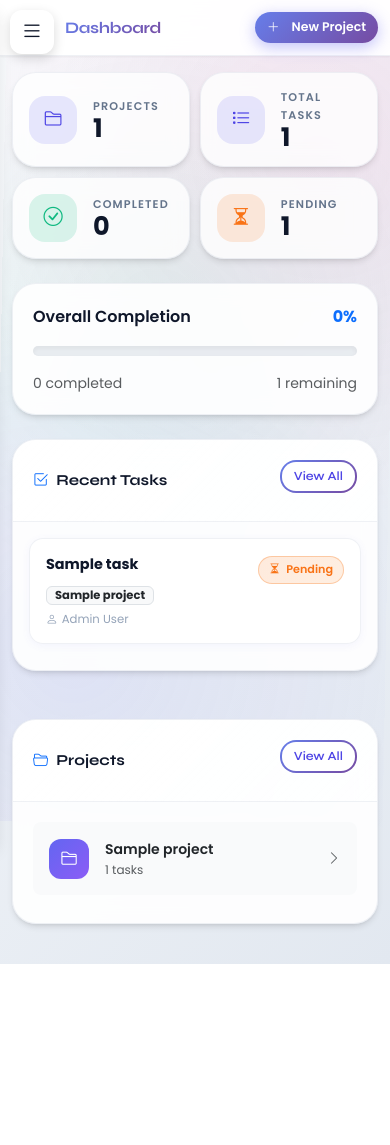
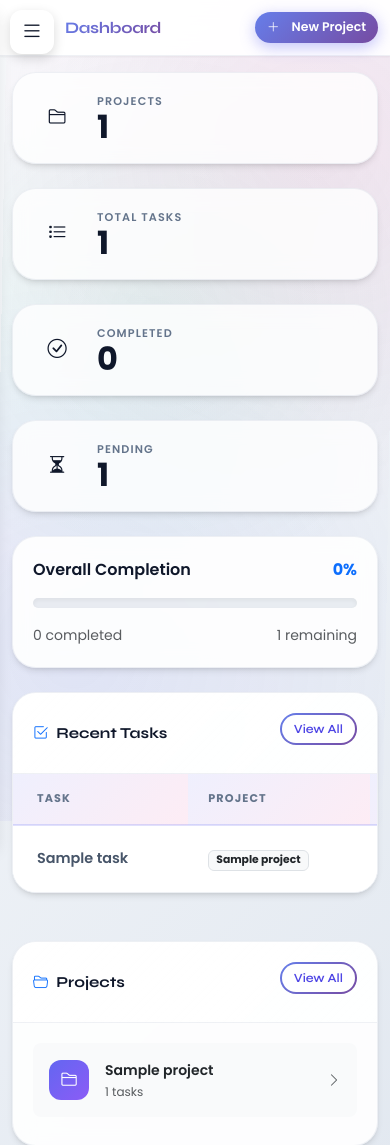
Before and after one commit to shikhakshetri29-alt/projectflow-app, a PHP site: page /dashboard/index.php in a window 390 px wide. Shown: the top 1145 px of the page. Before the commit the page ends 964 px from the top, so only its background shows below. Run offline with PHP 8.4, Linux system fonts and the light colour scheme; a user stored in the database is signed in; data comes from the database, SQL or seed files in the repository; tables that the repository leaves empty hold one stand-in row (values such as "Sample post").

Commit message:
Update index.php

```diff
--- a/php-pmapp/dashboard/index.php
+++ b/php-pmapp/dashboard/index.php
@@ -6,6 +6,7 @@ requireLogin();
 $user = getCurrentUser();
 
 if (isAdmin()) {
+    // Admin sees global stats
     $stats = $conn->query("
         SELECT
             (SELECT COUNT(*) FROM projects)                        AS total_projects,
@@ -14,6 +15,7 @@ if (isAdmin()) {
             (SELECT COUNT(*) FROM tasks WHERE status='pending')    AS pending_tasks
     ")->fetch_assoc();
 
+    // Recent tasks
     $recentTasks = $conn->query("
         SELECT t.*, p.title AS project_title, u.name AS assignee_name
         FROM tasks t
@@ -23,6 +25,7 @@ if (isAdmin()) {
         LIMIT 8
     ");
 
+    // Recent projects
     $recentProjects = $conn->query("
         SELECT p.*, u.name AS creator_name,
                (SELECT COUNT(*) FROM tasks WHERE project_id = p.id) AS task_count
@@ -32,6 +35,7 @@ if (isAdmin()) {
         LIMIT 6
     ");
 } else {
+    // Member sees own stats
     $uid = $user['id'];
     $stmt = $conn->prepare("
         SELECT
@@ -60,11 +64,6 @@ if (isAdmin()) {
 
     $recentProjects = null;
 }
-
-$taskRows = [];
-if ($recentTasks && $recentTasks->num_rows > 0) {
-    while ($t = $recentTasks->fetch_assoc()) $taskRows[] = $t;
-}
 ?>
 <!DOCTYPE html>
 <html lang="en">
@@ -75,65 +74,6 @@ if ($recentTasks && $recentTasks->num_rows > 0) {
     <link href="https://cdn.jsdelivr.net/npm/bootstrap@5.3.3/dist/css/bootstrap.min.css" rel="stylesheet">
     <link href="https://cdn.jsdelivr.net/npm/bootstrap-icons@1.11.3/font/bootstrap-icons.min.css" rel="stylesheet">
     <link href="/assets/css/style.css" rel="stylesheet">
-    <style>
-        /* ══ STAT CARDS — 4 col desktop, 2 col mobile ══ */
-        .stat-grid-custom {
-            display: grid;
-            grid-template-columns: repeat(4, 1fr);
-            gap: 1rem;
-            margin-bottom: 1.5rem;
-        }
-        @media (max-width: 900px) {
-            .stat-grid-custom { grid-template-columns: repeat(2, 1fr); }
-        }
-        @media (max-width: 480px) {
-            .stat-grid-custom { grid-template-columns: repeat(2, 1fr); gap: 0.6rem; }
-            .stat-card { padding: 1rem !important; }
-            .stat-value { font-size: 1.6rem !important; }
-        }
-
-        /* ══ TABLE: no cut on laptop ══ */
-        .tasks-table-wrap { width: 100%; overflow-x: auto; }
-        .tasks-table-wrap .table { min-width: 480px; table-layout: auto; }
-        .tasks-table-wrap .table td,
-        .tasks-table-wrap .table th { white-space: normal !important; word-break: break-word; }
-        .tasks-table-wrap .table td:first-child,
-        .tasks-table-wrap .table th:first-child { min-width: 150px; }
-
-        /* ══ MOBILE/DESKTOP TOGGLE ══ */
-        .desktop-only { display: block; }
-        .mobile-only  { display: none;  }
-        @media (max-width: 768px) {
-            .desktop-only { display: none !important; }
-            .mobile-only  { display: block !important; }
-            .welcome-text { display: none !important; }
-            .topbar .btn  { padding: 6px 12px !important; font-size: 0.78rem !important; width: auto !important; margin: 0 !important; }
-            .card-header .btn { padding: 5px 12px !important; font-size: 0.78rem !important; width: auto !important; }
-        }
-
-        /* ══ MOBILE TASK CARDS ══ */
-        .dash-task-card {
-            display: flex;
-            align-items: flex-start;
-            justify-content: space-between;
-            gap: 10px;
-            background: rgba(255,255,255,0.95);
-            border-radius: 14px;
-            padding: 14px 16px;
-            margin-bottom: 10px;
-            border: 1px solid rgba(148,163,184,0.15);
-            box-shadow: 0 2px 8px rgba(99,102,241,0.06);
-            transition: all 0.25s ease;
-        }
-        .dash-task-card:hover { box-shadow: 0 6px 18px rgba(99,102,241,0.12); transform: translateY(-2px); }
-        .dtc-info { flex: 1; min-width: 0; }
-        .dtc-name { font-weight: 700; font-size: 0.9rem; color: #0f172a; margin-bottom: 5px; word-break: break-word; }
-        .dtc-project { margin-bottom: 4px; }
-        .dtc-project .badge { font-size: 0.72rem; padding: 3px 8px; white-space: normal; }
-        .dtc-assignee { font-size: 0.73rem; color: #94a3b8; }
-        .dtc-status { flex-shrink: 0; padding-top: 2px; }
-        .dtc-status .status-badge { font-size: 0.7rem !important; padding: 4px 10px !important; }
-    </style>
 </head>
 <body>
 <div class="app-layout">
@@ -142,10 +82,10 @@ if ($recentTasks && $recentTasks->num_rows > 0) {
     <div class="main-content">
         <div class="topbar">
             <div class="topbar-title">Dashboard</div>
-            <div class="d-flex align-items-center gap-2">
-                <span class="text-muted small welcome-text">Welcome back, <strong><?= htmlspecialchars($user['name']) ?></strong></span>
+            <div class="d-flex align-items-center gap-3">
+                <span class="text-muted small">Welcome back, <strong><?= htmlspecialchars($user['name']) ?></strong></span>
                 <?php if (isAdmin()): ?>
-                    <a href="/projects/create.php" class="btn btn-primary btn-sm">
+                    <a href="/projects/create.php" class="btn btn-primary btn-sm px-3">
                         <i class="bi bi-plus-lg me-1"></i>New Project
                     </a>
                 <?php endif; ?>
@@ -153,29 +93,52 @@ if ($recentTasks && $recentTasks->num_rows > 0) {
         </div>
 
         <div class="page-body">
-
-            <!-- STAT CARDS -->
-            <div class="stat-grid-custom">
+            <!-- Stat Cards -->
+            <div class="row g-4 mb-4">
+                <div class="col-sm-6 col-xl-3">
                     <div class="stat-card">
-                    <div class="stat-icon primary"><i class="bi bi-folder2"></i></div>
-                    <div><div class="stat-label">Projects</div><div class="stat-value"><?= (int)$stats['total_projects'] ?></div></div>
+                        <div class="stat-icon purple"><i class="bi bi-folder2"></i></div>
+                        <div>
+                            <div class="stat-label">Projects</div>
+                            <div class="stat-value"><?= (int)$stats['total_projects'] ?></div>
                         </div>
+                    </div>
+                </div>
+                <div class="col-sm-6 col-xl-3">
                     <div class="stat-card">
-                    <div class="stat-icon primary"><i class="bi bi-list-task"></i></div>
-                    <div><div class="stat-label">Total Tasks</div><div class="stat-value"><?= (int)$stats['total_tasks'] ?></div></div>
+                        <div class="stat-icon blue"><i class="bi bi-list-task"></i></div>
+                        <div>
+                            <div class="stat-label">Total Tasks</div>
+                            <div class="stat-value"><?= (int)$stats['total_tasks'] ?></div>
                         </div>
+                    </div>
+                </div>
+                <div class="col-sm-6 col-xl-3">
                     <div class="stat-card">
-                    <div class="stat-icon success"><i class="bi bi-check-circle"></i></div>
-                    <div><div class="stat-label">Completed</div><div class="stat-value"><?= (int)$stats['completed_tasks'] ?></div></div>
+                        <div class="stat-icon green"><i class="bi bi-check-circle"></i></div>
+                        <div>
+                            <div class="stat-label">Completed</div>
+                            <div class="stat-value"><?= (int)$stats['completed_tasks'] ?></div>
                         </div>
+                    </div>
+                </div>
+                <div class="col-sm-6 col-xl-3">
                     <div class="stat-card">
-                    <div class="stat-icon warning"><i class="bi bi-hourglass-split"></i></div>
-                    <div><div class="stat-label">Pending</div><div class="stat-value"><?= (int)$stats['pending_tasks'] ?></div></div>
+                        <div class="stat-icon orange"><i class="bi bi-hourglass-split"></i></div>
+                        <div>
+                            <div class="stat-label">Pending</div>
+                            <div class="stat-value"><?= (int)$stats['pending_tasks'] ?></div>
+                        </div>
+                    </div>
                 </div>
             </div>
 
-            <!-- PROGRESS BAR -->
-            <?php $pct = ($stats['total_tasks'] > 0) ? round($stats['completed_tasks'] / $stats['total_tasks'] * 100) : 0; ?>
+            <!-- Progress bar -->
+            <?php
+            $pct = ($stats['total_tasks'] > 0)
+                ? round($stats['completed_tasks'] / $stats['total_tasks'] * 100)
+                : 0;
+            ?>
             <div class="content-card mb-4">
                 <div class="card-body">
                     <div class="d-flex justify-content-between align-items-center mb-2">
@@ -183,7 +146,8 @@ if ($recentTasks && $recentTasks->num_rows > 0) {
                         <span class="fw-bold text-primary"><?= $pct ?>%</span>
                     </div>
                     <div class="progress" style="height:10px;border-radius:50px;">
-                        <div class="progress-bar" style="width:<?= $pct ?>%;border-radius:50px;background:linear-gradient(90deg,#6366f1,#8b5cf6)!important;"></div>
+                        <div class="progress-bar bg-primary" style="width:<?= $pct ?>%;border-radius:50px;
+                            background:linear-gradient(90deg,#6366f1,#8b5cf6)!important;"></div>
                     </div>
                     <div class="d-flex justify-content-between mt-1">
                         <small class="text-muted"><?= (int)$stats['completed_tasks'] ?> completed</small>
@@ -193,8 +157,7 @@ if ($recentTasks && $recentTasks->num_rows > 0) {
             </div>
 
             <div class="row g-4">
-
-                <!-- RECENT TASKS -->
+                <!-- Recent Tasks -->
                 <div class="col-lg-<?= isAdmin() ? '7' : '12' ?>">
                     <div class="content-card">
                         <div class="card-header">
@@ -202,10 +165,7 @@ if ($recentTasks && $recentTasks->num_rows > 0) {
                             <a href="/tasks/index.php" class="btn btn-sm btn-outline-primary">View All</a>
                         </div>
                         <div class="card-body p-0">
-                            <?php if (count($taskRows) > 0): ?>
-
-                            <!-- DESKTOP TABLE -->
-                            <div class="tasks-table-wrap desktop-only">
+                            <?php if ($recentTasks && $recentTasks->num_rows > 0): ?>
                             <table class="table mb-0">
                                 <thead>
                                     <tr>
@@ -216,10 +176,10 @@ if ($recentTasks && $recentTasks->num_rows > 0) {
                                     </tr>
                                 </thead>
                                 <tbody>
-                                    <?php foreach ($taskRows as $task): ?>
+                                <?php while ($task = $recentTasks->fetch_assoc()): ?>
                                     <tr>
                                         <td class="ps-4 fw-semibold"><?= htmlspecialchars($task['title']) ?></td>
-                                            <td><span class="badge bg-light text-dark border" style="white-space:normal;"><?= htmlspecialchars($task['project_title']) ?></span></td>
+                                        <td><span class="badge bg-light text-dark border"><?= htmlspecialchars($task['project_title']) ?></span></td>
                                         <?php if (isAdmin()): ?>
                                         <td class="text-muted small"><?= htmlspecialchars($task['assignee_name'] ?? '—') ?></td>
                                         <?php endif; ?>
@@ -231,43 +191,20 @@ if ($recentTasks && $recentTasks->num_rows > 0) {
                                             <?php endif; ?>
                                         </td>
                                     </tr>
-                                    <?php endforeach; ?>
+                                <?php endwhile; ?>
                                 </tbody>
                             </table>
+                            <?php else: ?>
+                                <div class="empty-state">
+                                    <i class="bi bi-inbox d-block"></i>
+                                    <p>No tasks yet.</p>
                                 </div>
-
-                            <!-- MOBILE CARDS -->
-                            <div class="mobile-only p-3">
-                                <?php foreach ($taskRows as $task): ?>
-                                <div class="dash-task-card">
-                                    <div class="dtc-info">
-                                        <div class="dtc-name"><?= htmlspecialchars($task['title']) ?></div>
-                                        <div class="dtc-project">
-                                            <span class="badge bg-light text-dark border"><?= htmlspecialchars($task['project_title']) ?></span>
-                                        </div>
-                                        <?php if (isAdmin() && !empty($task['assignee_name'])): ?>
-                                        <div class="dtc-assignee"><i class="bi bi-person me-1"></i><?= htmlspecialchars($task['assignee_name']) ?></div>
-                                        <?php endif; ?>
-                                    </div>
-                                    <div class="dtc-status">
-                                        <?php if ($task['status'] === 'completed'): ?>
-                                            <span class="status-badge badge-completed"><i class="bi bi-check-circle-fill"></i> Done</span>
-                                        <?php else: ?>
-                                            <span class="status-badge badge-pending"><i class="bi bi-hourglass-split"></i> Pending</span>
-                                        <?php endif; ?>
-                                    </div>
-                                </div>
-                                <?php endforeach; ?>
-                            </div>
-
-                            <?php else: ?>
-                                <div class="empty-state"><i class="bi bi-inbox d-block"></i><p>No tasks yet.</p></div>
                             <?php endif; ?>
                         </div>
                     </div>
                 </div>
 
-                <!-- RECENT PROJECTS (Admin) -->
+                <!-- Recent Projects (Admin only) -->
                 <?php if (isAdmin() && $recentProjects): ?>
                 <div class="col-lg-5">
                     <div class="content-card">
@@ -283,7 +220,10 @@ if ($recentTasks && $recentTasks->num_rows > 0) {
                                          style="background:#f9fafb;transition:.15s ease;"
                                          onmouseover="this.style.background='#eef2ff'"
                                          onmouseout="this.style.background='#f9fafb'">
-                                        <div style="width:40px;height:40px;border-radius:12px;background:linear-gradient(135deg,#6366f1,#8b5cf6);display:flex;align-items:center;justify-content:center;color:#fff;font-size:1.1rem;flex-shrink:0;">
+                                        <div style="width:40px;height:40px;border-radius:12px;
+                                                    background:linear-gradient(135deg,#6366f1,#8b5cf6);
+                                                    display:flex;align-items:center;justify-content:center;
+                                                    color:#fff;font-size:1.1rem;flex-shrink:0;">
                                             <i class="bi bi-folder2"></i>
                                         </div>
                                         <div class="flex-grow-1 overflow-hidden">
@@ -295,13 +235,15 @@ if ($recentTasks && $recentTasks->num_rows > 0) {
                                 </a>
                                 <?php endwhile; ?>
                             <?php else: ?>
-                                <div class="empty-state"><i class="bi bi-folder2 d-block"></i><p>No projects yet.</p></div>
+                                <div class="empty-state">
+                                    <i class="bi bi-folder2 d-block"></i>
+                                    <p>No projects yet.</p>
+                                </div>
                             <?php endif; ?>
                         </div>
                     </div>
                 </div>
                 <?php endif; ?>
-
             </div>
         </div>
     </div>
```
Lines whose indentation alone changed are shown as unchanged.
